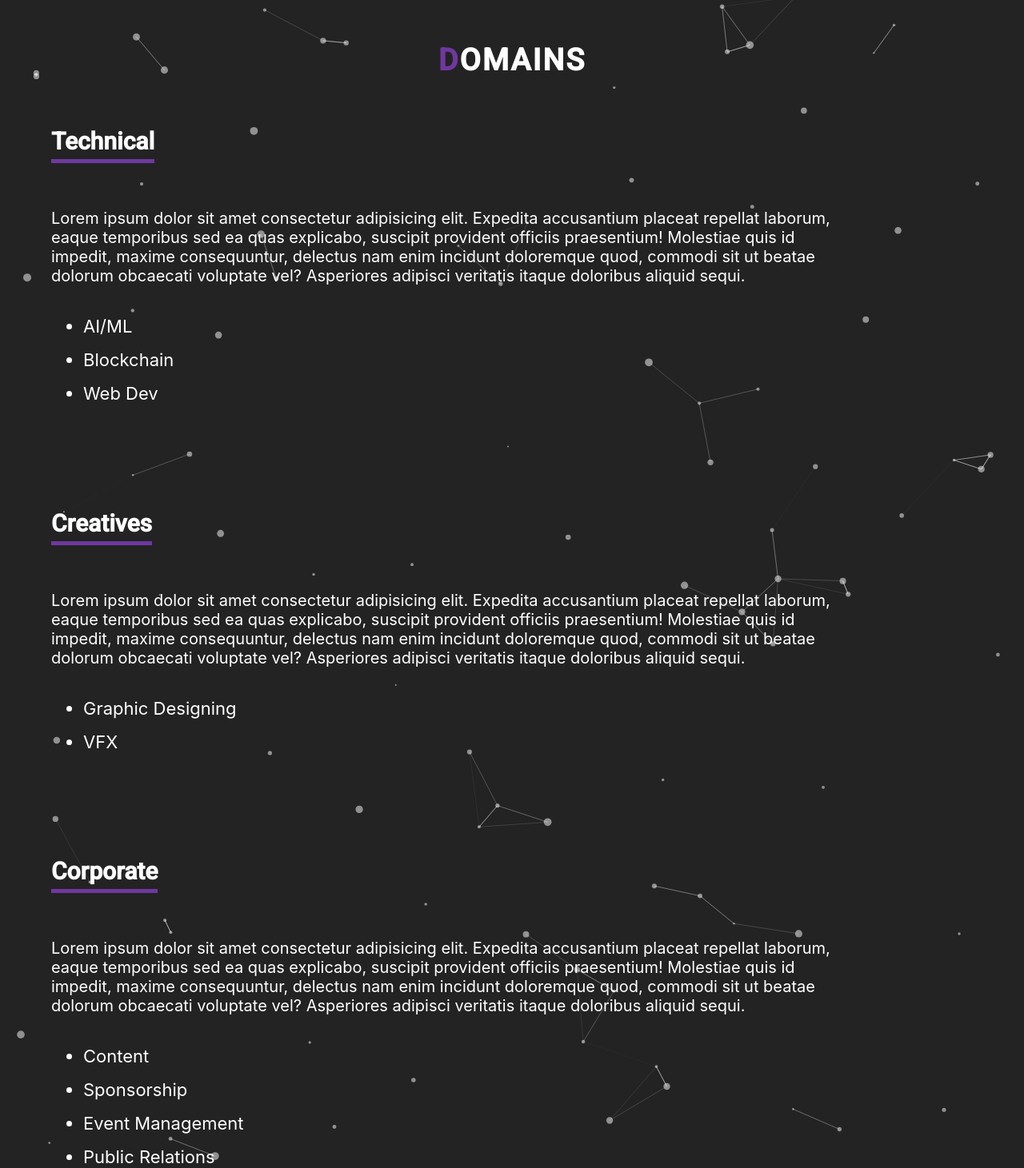
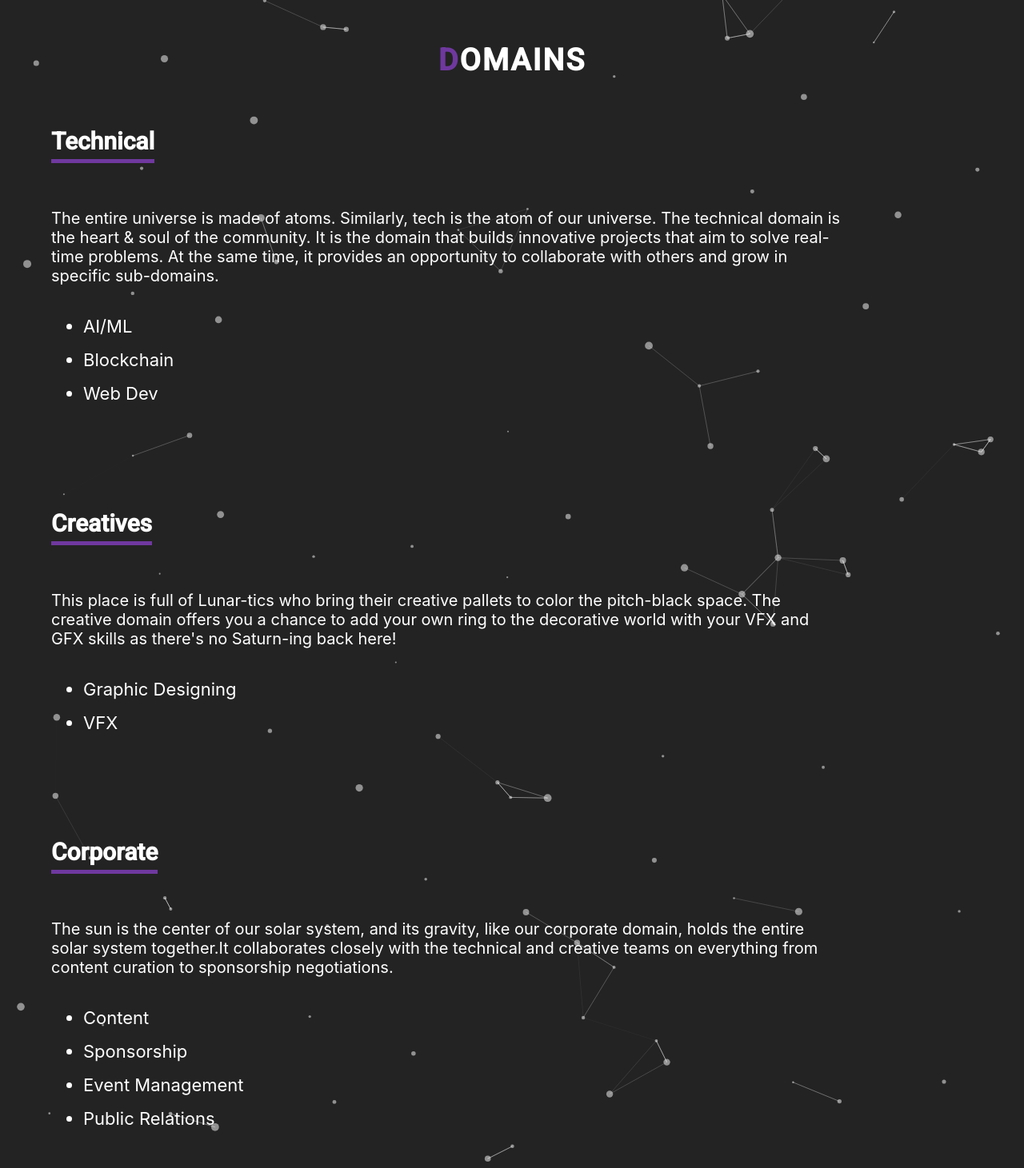
Before and after one commit to Data-Science-Community-SRM/recruitments-2k22, a React (Create React App) app: page / in a window 1280 px wide. Shown: the part 1771-3232 px from the top of the page at 80% size. Built offline with nearby package versions, Linux system fonts and the light colour scheme; a web font is replaced by a local one.

Commit message:
update : domains content updated

```diff
--- a/src/Components/Domains.jsx
+++ b/src/Components/Domains.jsx
@@ -5,19 +5,19 @@ function Domains() {
     {
       heading: "Technical",
       description:
-        "Lorem ipsum dolor sit amet consectetur adipisicing elit. Expedita accusantium placeat repellat laborum, eaque temporibus sed ea quas explicabo, suscipit provident officiis praesentium! Molestiae quis id impedit, maxime consequuntur, delectus nam enim incidunt doloremque quod, commodi sit ut beatae dolorum obcaecati voluptate vel? Asperiores adipisci veritatis itaque doloribus aliquid sequi.",
+        "The entire universe is made of atoms. Similarly, tech is the atom of our universe. The technical domain is the heart & soul of the community. It is the domain that builds innovative projects that aim to solve real-time problems. At the same time, it provides an opportunity to collaborate with others and grow in specific sub-domains.",
       subDomains: ["AI/ML", "Blockchain", "Web Dev"],
     },
     {
       heading: "Creatives",
       description:
-        "Lorem ipsum dolor sit amet consectetur adipisicing elit. Expedita accusantium placeat repellat laborum, eaque temporibus sed ea quas explicabo, suscipit provident officiis praesentium! Molestiae quis id impedit, maxime consequuntur, delectus nam enim incidunt doloremque quod, commodi sit ut beatae dolorum obcaecati voluptate vel? Asperiores adipisci veritatis itaque doloribus aliquid sequi.",
+        "This place is full of Lunar-tics who bring their creative pallets to color the pitch-black space. The creative domain offers you a chance to add your own ring to the decorative world with your VFX and GFX skills as there's no Saturn-ing back here!",
       subDomains: ["Graphic Designing", "VFX"],
     },
     {
       heading: "Corporate",
       description:
-        "Lorem ipsum dolor sit amet consectetur adipisicing elit. Expedita accusantium placeat repellat laborum, eaque temporibus sed ea quas explicabo, suscipit provident officiis praesentium! Molestiae quis id impedit, maxime consequuntur, delectus nam enim incidunt doloremque quod, commodi sit ut beatae dolorum obcaecati voluptate vel? Asperiores adipisci veritatis itaque doloribus aliquid sequi.",
+        "The sun is the center of our solar system, and its gravity, like our corporate domain, holds the entire solar system together.It collaborates closely with the technical and creative teams on everything from content curation to sponsorship negotiations.",
       subDomains: [
         "Content",
         "Sponsorship",
```
